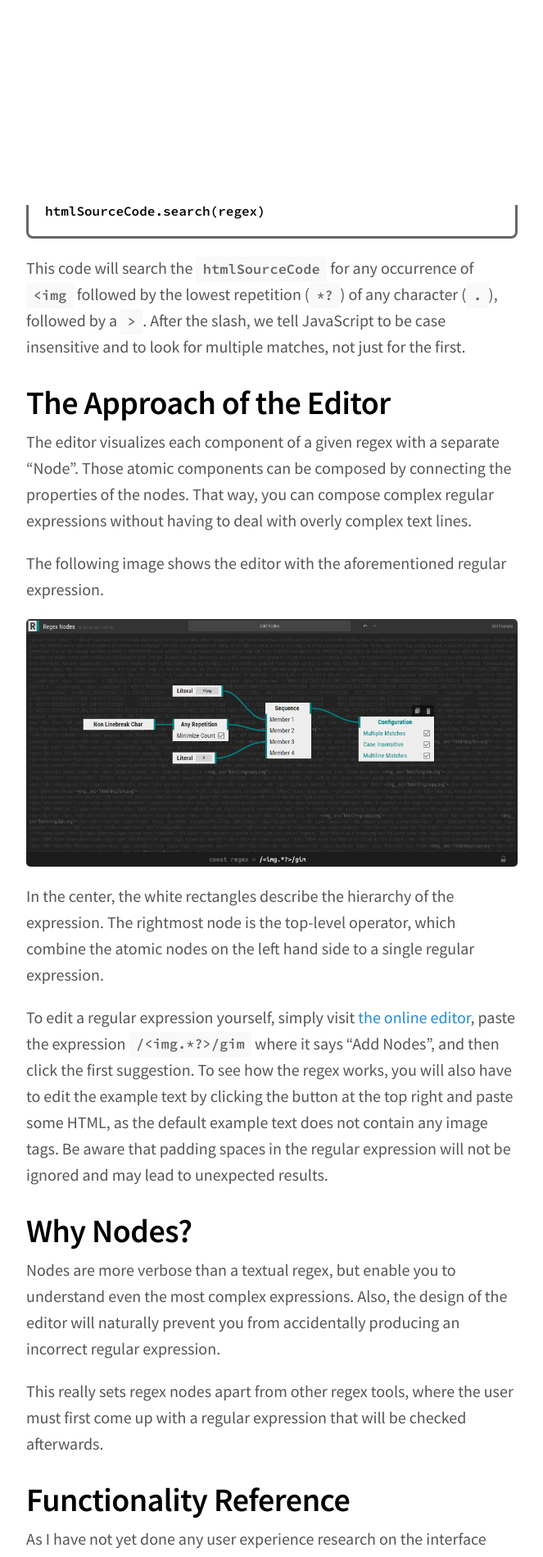
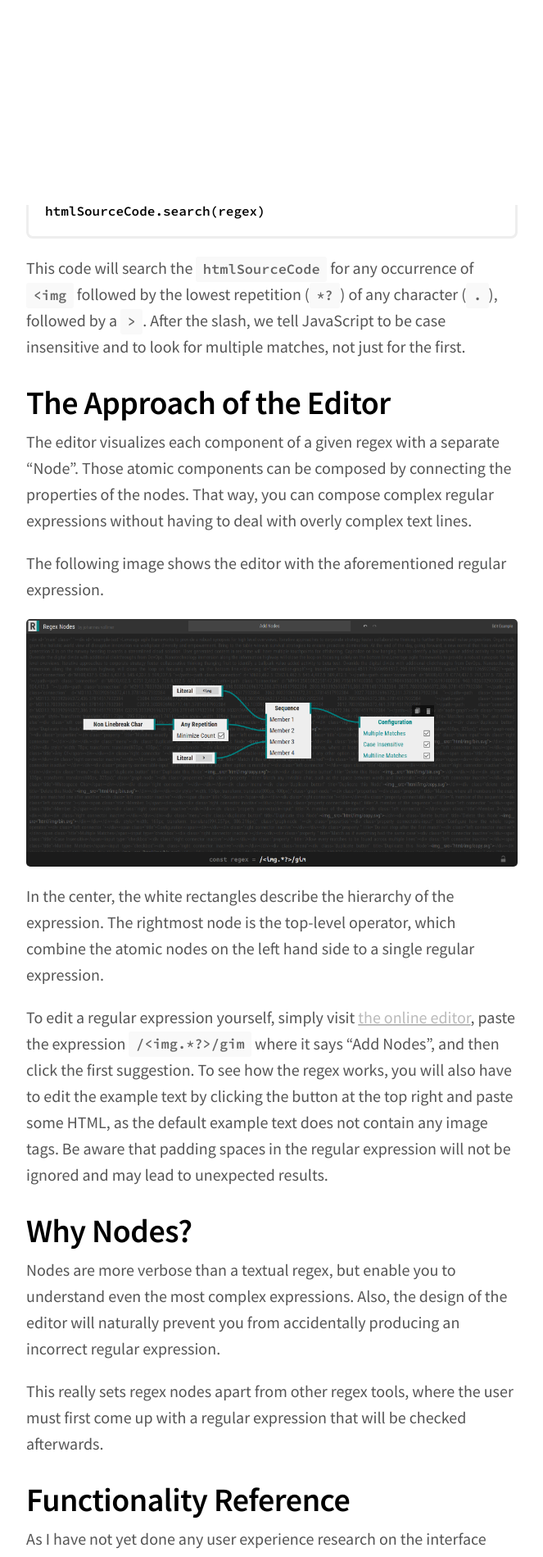
Before and after one commit to johannesvollmer/johannesvollmer.github.io, a Jekyll site: the page built from _posts/2019-07-25-announcing-regex-nodes.md, in a window 1280 px wide. Shown: the part 650-2549 px from the top of the page at 82% size, without its empty margins (375-1038 px from the left). Built offline with Jekyll 4.4.1, drawn with Linux system fonts in a browser that asks for light colours.

Commit message:
links and code

```diff
--- a/_sass/syntax.sass
+++ b/_sass/syntax.sass
@@ -21,7 +21,7 @@ pre
   line-height: 1.4
   overflow-x: auto // do not break code lines
   background-color: #transparent
-  border: 3px solid #666
+  border: 3px solid #eee
   border-radius: 8px
 
   font-weight: bold
--- a/style.sass
+++ b/style.sass
@@ -32,8 +32,8 @@ p
   color: #555
 
 a
-  color: #268bd2
-  text-decoration: none
+  color: #bbb
+  text-decoration: underline
 
   &:hover,
   &:focus
```
